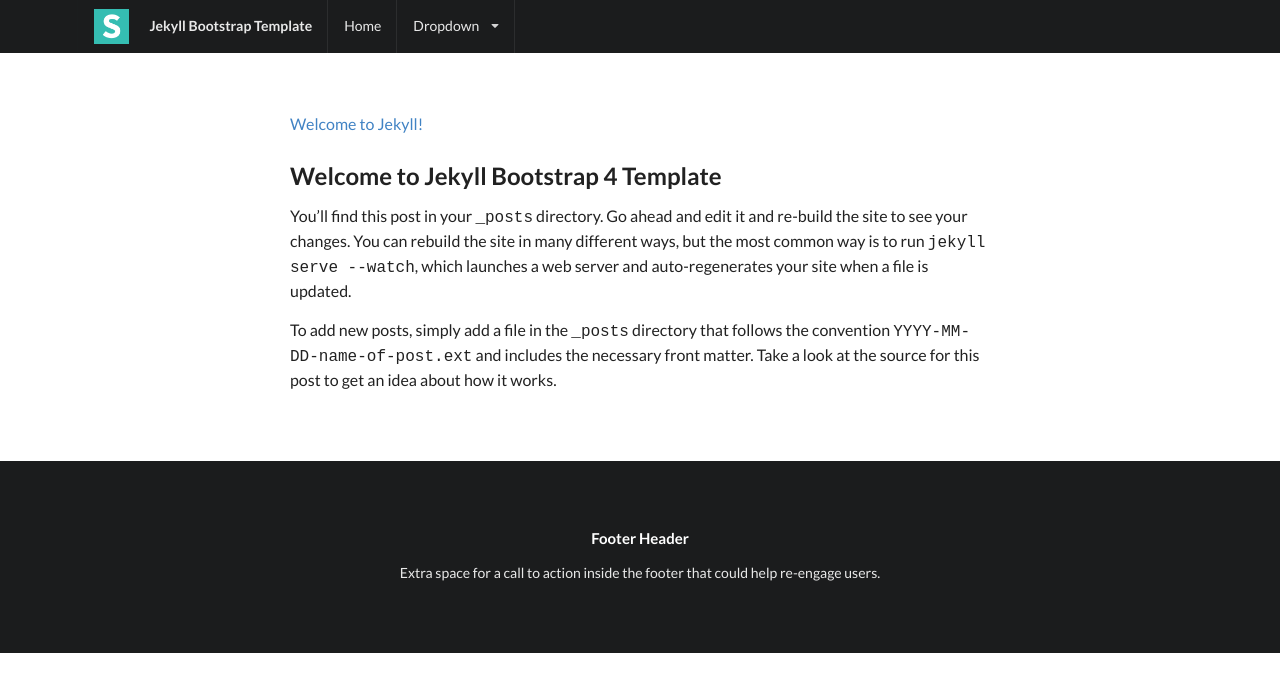
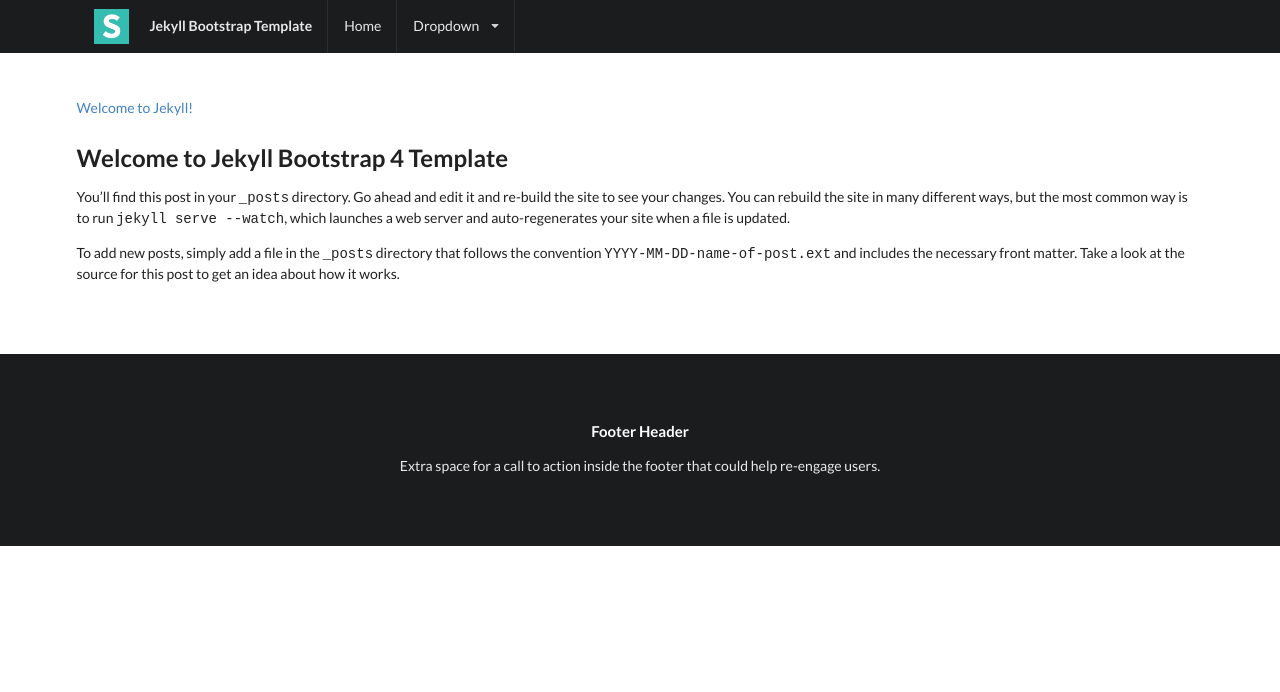
Before and after one commit to vakho10/jekyll-bootstrap-template, a Jekyll site: the page built from index.html, in a window 1280 px wide and 900 px high. Shown: the top 692 px of the window. Built offline with Jekyll 4.4.1, drawn with Linux system fonts in a browser that asks for light colours; nearby versions of some CDN libraries.

Commit message:
Removed text container

```diff
--- a/_layouts/default.html
+++ b/_layouts/default.html
@@ -9,7 +9,7 @@
   {% include header.html %}
 
   <!-- Begin page content -->
-  <div class="ui main text container">
+  <div class="ui main container">
     {{ content }}
   </div>
 
```
